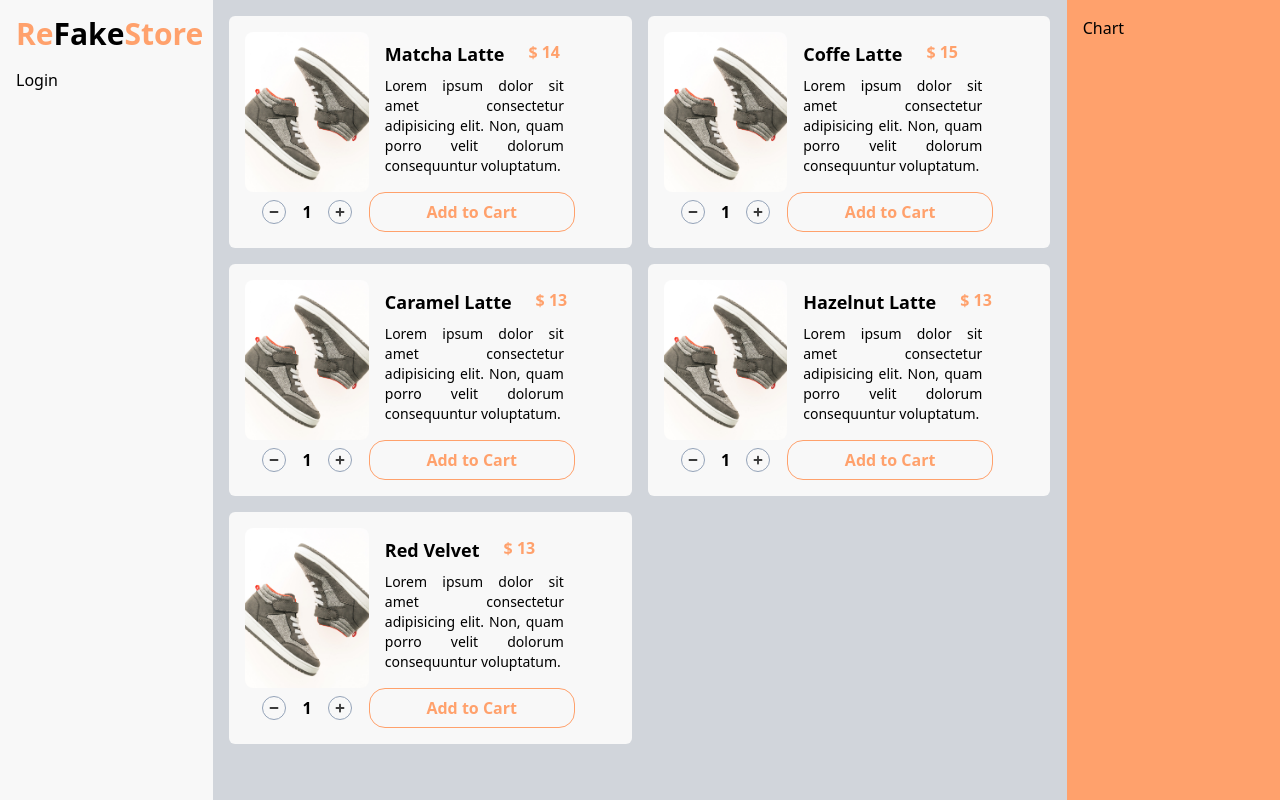
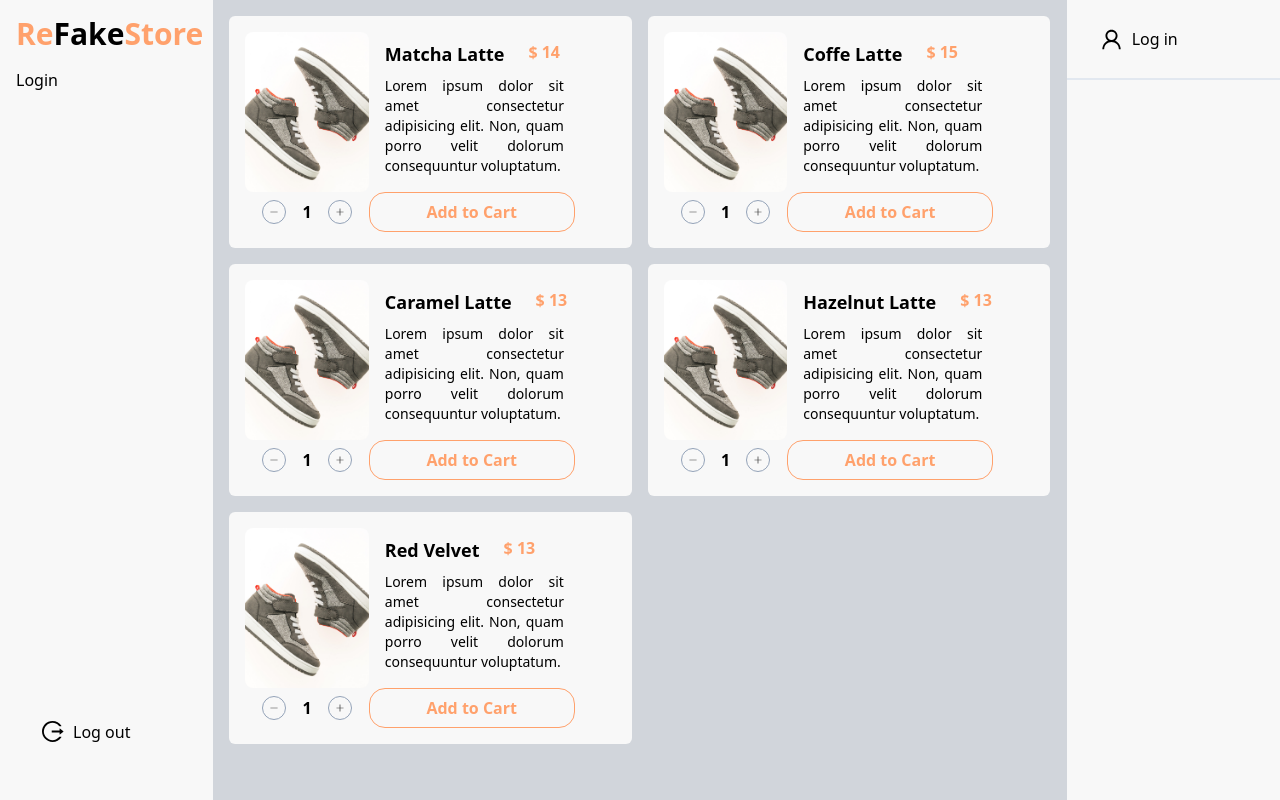
Before and after one commit to foolais/react-fakestore, a React (Vite) app: page / in a window 1280 px wide. Built offline with nearby package versions, Linux system fonts and the light colour scheme.

Commit message:
add event login,logout,sidenav,navbar user

```diff
--- a/src/components/Elements/Button/PrimaryButton.jsx
+++ b/src/components/Elements/Button/PrimaryButton.jsx
@@ -1,8 +1,10 @@
 /* eslint-disable react/prop-types */
 const PrimaryButton = (props) => {
-  const { children, classname } = props;
+  const { children, classname, type = "submit", onClick = () => {} } = props;
   return (
     <button
+      type={type}
+      onClick={() => onClick()}
       className={`h-10 px-6 font-semibold text-ternary hover:bg-hover-primary transition duration-150 ease-in-out ${classname}`}
     >
       {children}
--- a/src/components/Elements/Button/SecondaryButton.jsx
+++ b/src/components/Elements/Button/SecondaryButton.jsx
@@ -3,7 +3,7 @@ const SecondaryButton = (props) => {
   const { children, classname } = props;
   return (
     <button
-      className={`h-10 px-6 font-semibold text-primary border border-primary hover:bg-primary hover:text-ternary transition duration-150 ease-in-out ${classname}`}
+      className={`h-10 px-6 font-semibold text-primary border border-primary flex items-center justify-center hover:bg-primary hover:text-ternary transition duration-150 ease-in-out ${classname}`}
     >
       {children}
     </button>
--- a/src/components/Elements/Counter/index.jsx
+++ b/src/components/Elements/Counter/index.jsx
@@ -1,15 +1,15 @@
 /* eslint-disable react/prop-types */
-import { FaPlus, FaMinus } from "react-icons/fa";
+import { AiOutlinePlus, AiOutlineMinus } from "react-icons/ai";
 
 const Counter = ({ classname }) => {
   return (
     <div className={`flex items-center justify-center gap-4  ${classname}`}>
       <div className="text-secondary border border-slate-400 rounded-full h-max p-1.5 cursor-pointer hover:bg-secondary hover:text-ternary transition duration-150 ease-in-out">
-        <FaMinus size="10" />
+        <AiOutlineMinus size="10" />
       </div>
       <span className="font-semibold">1</span>
       <div className="text-secondary border border-slate-400 rounded-full h-max p-1.5 cursor-pointer hover:bg-secondary hover:text-ternary transition duration-150 ease-in-out">
-        <FaPlus size="10" />
+        <AiOutlinePlus size="10" />
       </div>
     </div>
   );
--- /dev/null
+++ b/src/components/Elements/TextIcon/index.jsx
@@ -0,0 +1,15 @@
+/* eslint-disable react/prop-types */
+const TextIcon = (props) => {
+  const { children, title, onClick = () => {} } = props;
+  return (
+    <div
+      className="flex gap-2 items-center cursor-pointer group hover:text-primary"
+      onClick={() => onClick()}
+    >
+      <div>{children}</div>
+      <span className="group-hover:font-semibold">{title}</span>
+    </div>
+  );
+};
+
+export default TextIcon;
--- a/src/components/Fragments/FormLogin.jsx
+++ b/src/components/Fragments/FormLogin.jsx
@@ -1,14 +1,33 @@
+import { useNavigate } from "react-router-dom";
 import PrimaryButton from "../Elements/Button/PrimaryButton";
 import InputForm from "../Elements/Input";
 
 const FormLogin = () => {
+  const navigate = useNavigate();
+  const handleLogin = (event) => {
+    event.preventDefault();
+    const username = event.target.username.value;
+    const password = event.target.password.value;
+    console.log(username.length);
+    if (username.length >= 3 && password.length > 0) {
+      localStorage.setItem("user", event.target.username.value);
+      navigate("/");
+    } else {
+      if (username.length < 3) {
+        alert("username minimal 3 karakter");
+      } else {
+        alert("password wajib diisi");
+      }
+    }
+  };
+
   return (
-    <form>
+    <form onSubmit={handleLogin}>
       <InputForm
         label="Username"
         type="text"
         name="username"
-        placeholder="John Doe"
+        placeholder="Johndoe"
         isWithLabel={true}
       />
       <InputForm
@@ -18,8 +37,11 @@ const FormLogin = () => {
         placeholder="*****"
         isWithLabel={true}
       />
-      <PrimaryButton classname="bg-primary w-full mt-3 rounded-md ">
-        Login
+      <PrimaryButton
+        classname="bg-primary w-full mt-3 rounded-md"
+        type="submit"
+      >
+        Log in
       </PrimaryButton>
     </form>
   );
--- a/src/components/Fragments/FormRegister.jsx
+++ b/src/components/Fragments/FormRegister.jsx
@@ -15,7 +15,7 @@ const FormRegister = () => {
         label="Username"
         type="text"
         name="username"
-        placeholder="John Doe"
+        placeholder="Johndoe"
         isWithLabel={true}
       />
       <InputForm
--- /dev/null
+++ b/src/components/Fragments/NavbarUser.jsx
@@ -0,0 +1,30 @@
+import { AiOutlineUser } from "react-icons/ai";
+import TextIcon from "../Elements/TextIcon";
+import { useNavigate } from "react-router-dom";
+
+const NavbarUser = () => {
+  const navigate = useNavigate();
+
+  const username = localStorage.getItem("user");
+  return (
+    <div className="w-full p-4 h-20 border-b-2 border-slate-200 flex items-center gap-3 bg-ternary">
+      {username ? (
+        <>
+          <div className="w-12 h-12 rounded-full bg-slate-200"></div>
+          <div className="flex flex-col items-start">
+            <span>{username}</span>
+            <span className="font-light text-sm">{username}@mail.com</span>
+          </div>
+        </>
+      ) : (
+        <div className="w-full flex items-center ml-4">
+          <TextIcon title="Log in" onClick={() => navigate("/login")}>
+            <AiOutlineUser size={25} />
+          </TextIcon>
+        </div>
+      )}
+    </div>
+  );
+};
+
+export default NavbarUser;
--- /dev/null
+++ b/src/components/Fragments/Sidenav.jsx
@@ -0,0 +1,32 @@
+import { Link } from "react-router-dom";
+import Title from "../Elements/Title";
+import { AiOutlineLogout } from "react-icons/ai";
+import TextIcon from "../Elements/TextIcon";
+import { useNavigate } from "react-router-dom";
+
+const Sidenav = () => {
+  const navigate = useNavigate();
+
+  const handleLogout = () => {
+    navigate("/login");
+    const username = localStorage.getItem("user");
+    if (username) {
+      localStorage.removeItem("user");
+    }
+  };
+  return (
+    <div className="w-1/6 h-screen fixed bg-ternary p-4">
+      <Title classname="text-3xl mb-4" />
+      <Link to={"/login"}>
+        <span>Login</span>
+      </Link>
+      <div className="absolute bottom-14 left-10">
+        <TextIcon title="Log out" onClick={handleLogout}>
+          <AiOutlineLogout size={25} />
+        </TextIcon>
+      </div>
+    </div>
+  );
+};
+
+export default Sidenav;
--- /dev/null
+++ b/src/components/Layout/ChartLayouts.jsx
@@ -0,0 +1,11 @@
+import NavbarUser from "../Fragments/NavbarUser";
+
+const ChartLayouts = () => {
+  return (
+    <div className="w-1/6 bg-ternary">
+      <NavbarUser />
+    </div>
+  );
+};
+
+export default ChartLayouts;
--- a/src/components/Layout/ProductLayout.jsx
+++ b/src/components/Layout/ProductLayout.jsx
@@ -37,7 +37,7 @@ const products = [
       "Lorem ipsum dolor sit amet consectetur adipisicing elit. Non, quam porro velit dolorum consequuntur voluptatum.",
   },
   {
-    id: 3,
+    id: 5,
     title: "Red Velvet",
     price: 13.0,
     image: shoes,
@@ -48,6 +48,7 @@ const products = [
 
 const ProductLayout = () => {
   return (
+    <div className="w-2/3 bg-gray-300 p-4">
       <div className="flex flex-wrap w-full gap-4">
         {products.map((product) => {
           return (
@@ -75,6 +76,7 @@ const ProductLayout = () => {
           );
         })}
       </div>
+    </div>
   );
 };
 
--- a/src/pages/HomePage.jsx
+++ b/src/pages/HomePage.jsx
@@ -1,20 +1,14 @@
-import { Link } from "react-router-dom";
-import Title from "../components/Elements/Title";
 import ProductLayout from "../components/Layout/ProductLayout";
+import ChartLayouts from "../components/Layout/ChartLayouts";
+import Sidenav from "../components/Fragments/Sidenav";
 
 const HomePage = () => {
   return (
-    <div className="w-full min-h-screen flex bg-primary">
-      <div className="w-1/6 min-h-screen bg-ternary p-4">
-        <Title classname="text-3xl mb-4" />
-        <Link to={"/login"}>
-          <span>Login</span>
-        </Link>
-      </div>
-      <div className="w-2/3 bg-gray-300 p-4">
-        <ProductLayout />
-      </div>
-      <div className="w-1/6 p-4">Chart</div>
+    <div className="w-full min-h-screen flex relative">
+      <Sidenav />
+      <div className="w-1/6"></div>
+      <ProductLayout />
+      <ChartLayouts />
     </div>
   );
 };
```
Lines whose indentation alone changed are shown as unchanged.
